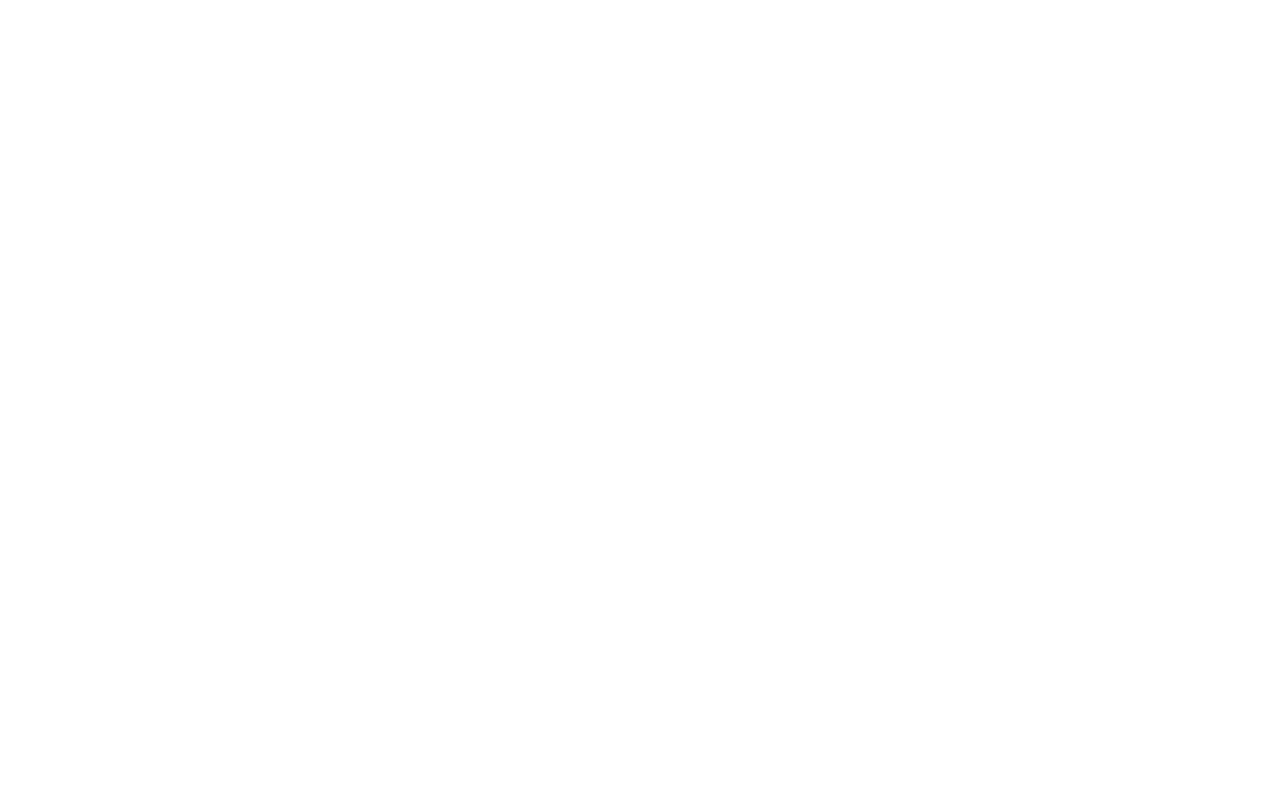
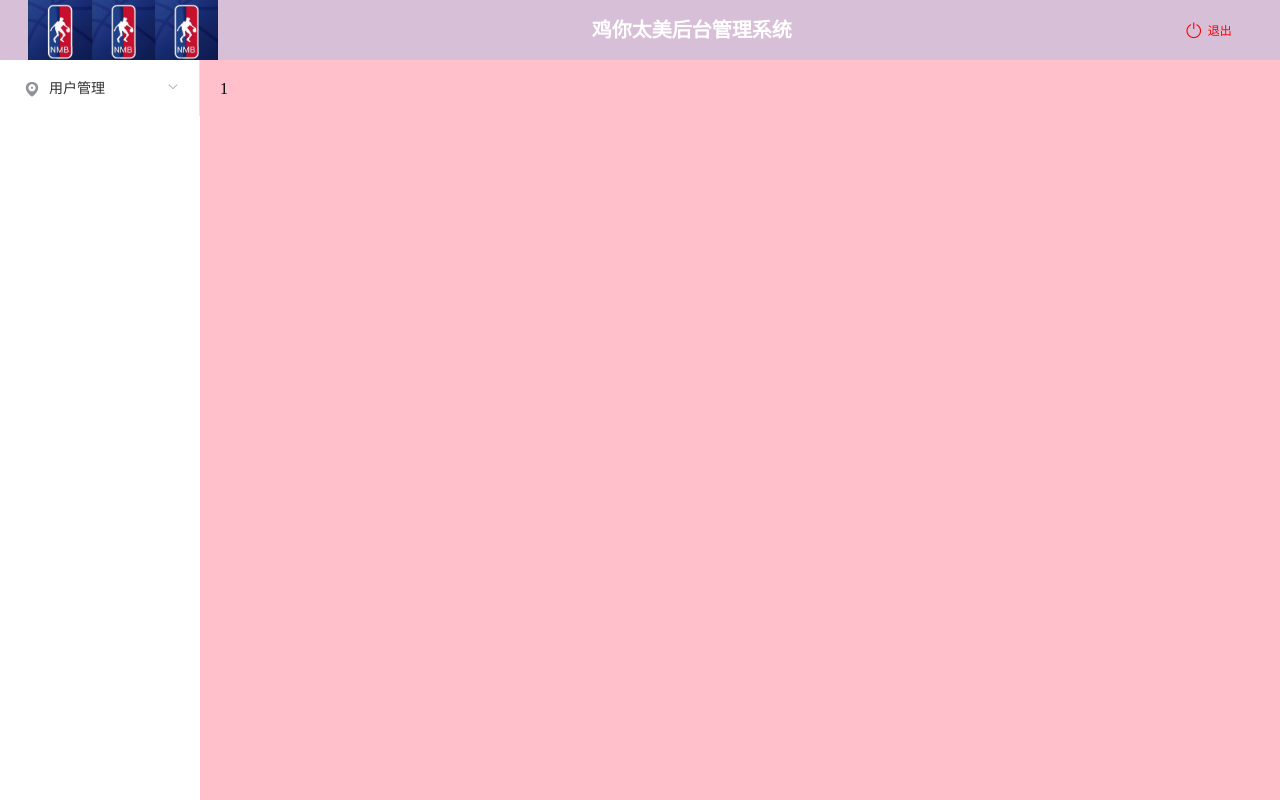
Before and after one commit to JasonLiuxxx/manager, a Vue app: page /#/users in a window 1280 px wide. Built offline with nearby package versions, Linux system fonts and the light colour scheme.

Commit message:
整合嵌套路由

```diff
--- a/src/components/index.vue
+++ b/src/components/index.vue
@@ -30,7 +30,9 @@
           </el-submenu>
         </el-menu>
       </el-aside>
-      <el-main class="main">Main</el-main>
+      <el-main class="main">
+          <router-view></router-view>
+      </el-main>
     </el-container>
   </el-container>
 </template>
--- /dev/null
+++ b/src/components/users.vue
@@ -0,0 +1,13 @@
+<template>
+    <div>1</div>
+</template>
+
+<script>
+export default {
+naem:'users'
+}
+</script>
+
+<style>
+
+</style>
```
Also changed, not shown: src/router.js (+8 -1 lines).
